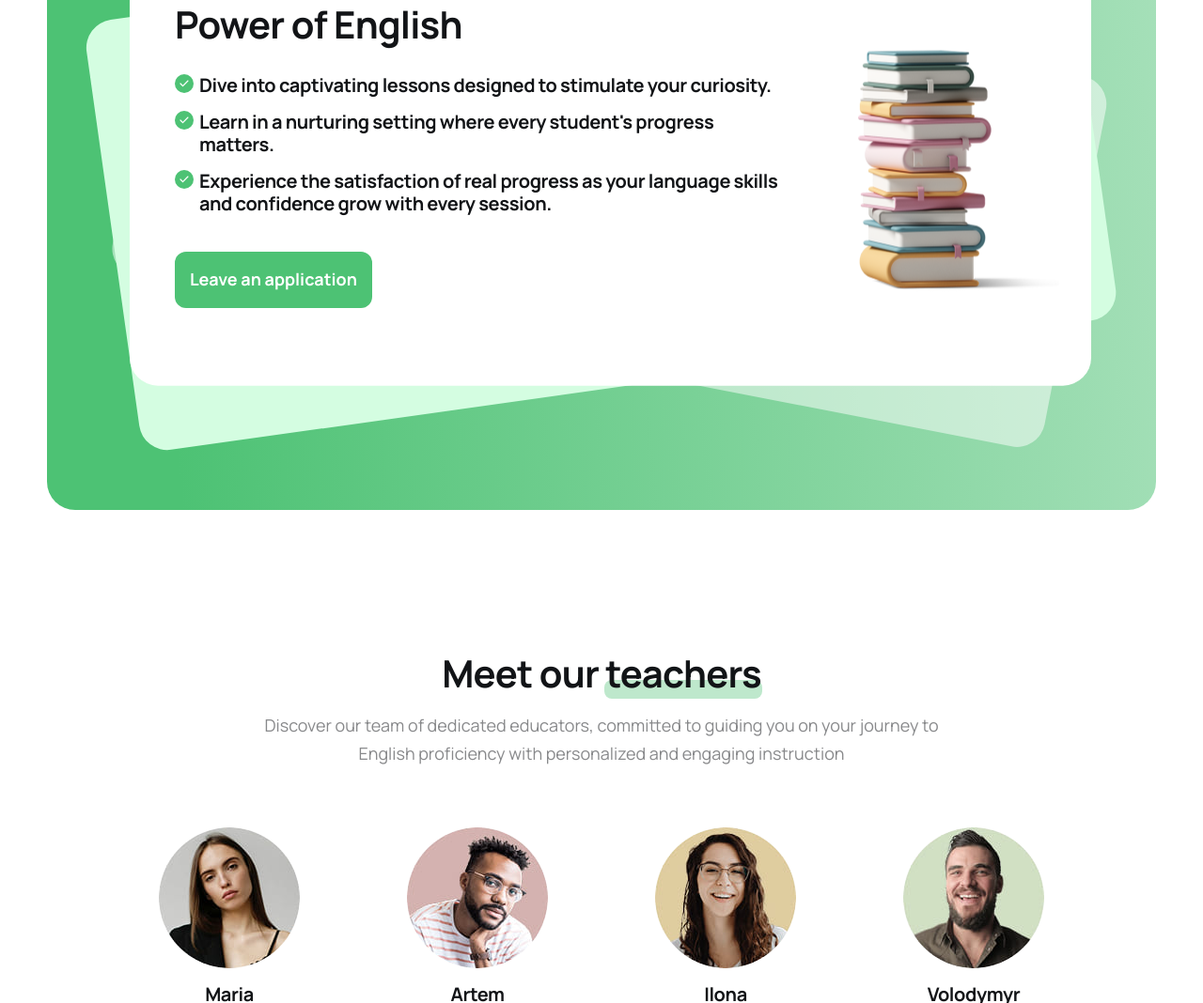
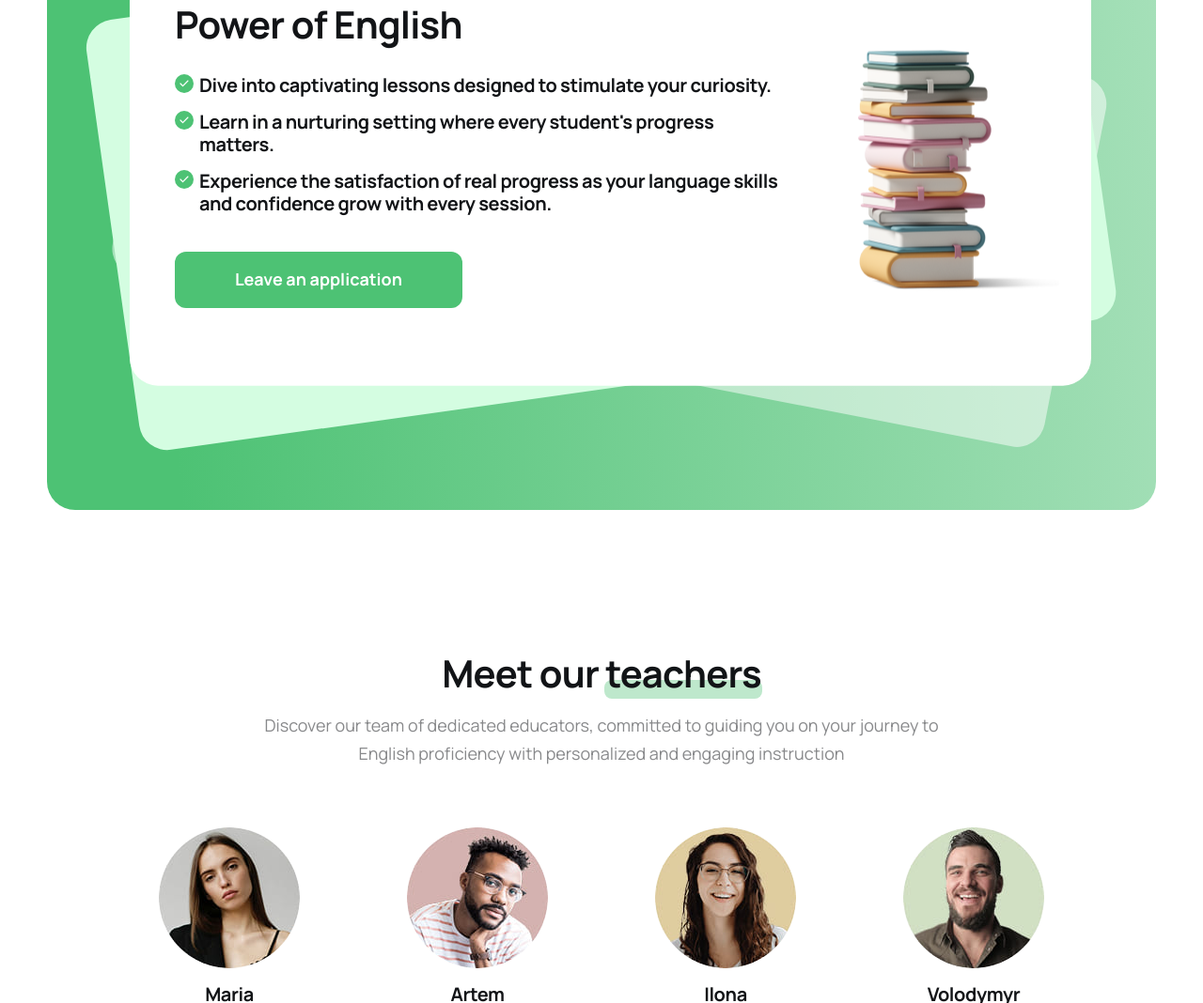
Before and after one commit to OleksandrMiedviediev/top-coders, a website built with Vite: page src/index.html in a window 1280 px wide. Shown: the part 2760-3828 px from the top of the page at 94% size. Built offline with nearby package versions, Linux system fonts and the light colour scheme; a script that the page names is missing; files whose address does not match are found by name.

Commit message:
Update proposal.css

```diff
--- a/src/css/proposal.css
+++ b/src/css/proposal.css
@@ -179,7 +179,7 @@
 
   .proposal-btn {
     width: auto;
-    min-width: 150px;
+    min-width: 306px;
   }
 
   .proposal-books {
@@ -250,10 +250,6 @@
     letter-spacing: -0.02em;
   }
 
-  .proposal-btn {
-    min-width: 165px;
-  }
-
   .proposal-books {
     right: -7px;
     width: 214px;
```
